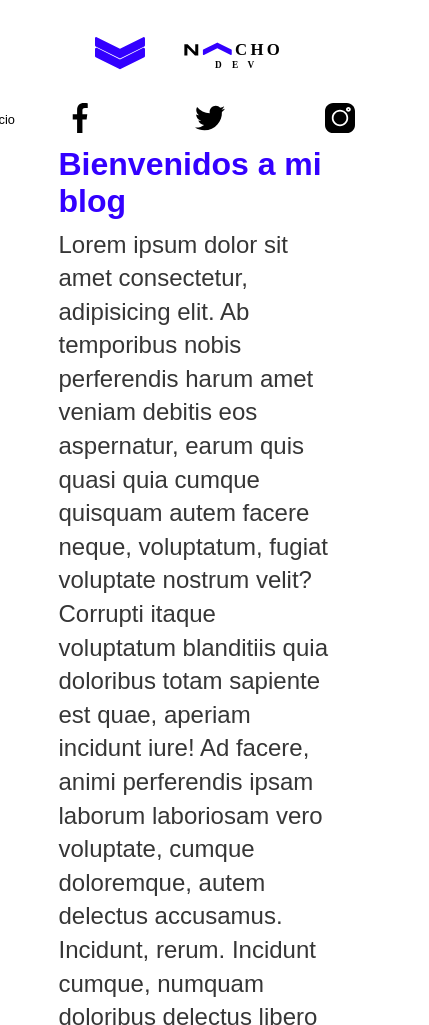
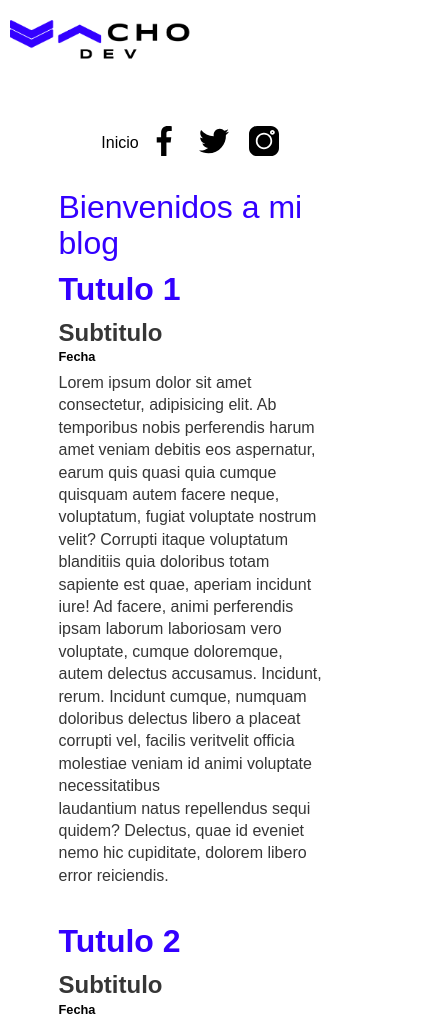
Before and after one commit to Josszar/NachoDev, a plain HTML site: page blog.html in a window 390 px wide. Shown: the top 1025 px of the page, 429 px wide, since content can reach past the window. Drawn offline with Linux system fonts and the light colour scheme.

Commit message:
Se agrega blog preliminar en responsive

```diff
--- a/assets/css/mainblog.css
+++ b/assets/css/mainblog.css
@@ -19,22 +19,20 @@ color: black;
 
 nav {
 font-family: 'Poppins', sans-serif;
-font-size: 150%;
+font-size: 100%;
 display: flex;
-justify-content: space-around;
-align-items: center;
-margin-top: 2%;
+flex-direction: column;
 }
 
 #logo{
-width: 400px;
-padding-top: 3%;
+width: 250px;
+margin-bottom: 20px;
 }
 
 img{
-padding: 0 50px 0 50px;
+padding: 0 10px 0 10px;
+align-items: center;
 }
-
 
 .socialmedia1 {
 display: flex;
@@ -43,7 +41,16 @@ align-items: center;
 }
 
 
+.blog{
+font-family: 'Poppins', sans-serif;
+font-size: 1.7em;
+text-align: left;
+width: 70%;
+margin: 10%;
+ color: #3300FF;
 
+
+}
 
 
 
@@ -89,14 +96,20 @@ margin: 0;
 box-sizing: 0;
 }
 
+img{
+padding: 0 10px 0 10px;
+align-items: center;
+}
+
 #logo{
 width: 200px;
+
 }
 
 
 nav {
 font-family: 'Poppins', sans-serif;
-font-size: 80%;
+font-size: 1em;
 display: flex;
 flex-direction: column;
 
@@ -106,6 +119,7 @@ flex-direction: column;
 
 .logo {
 padding: 20px 0 20px 0;
+
 }
 
 .socialmedia1 {
@@ -113,6 +127,10 @@ display: flex;
 justify-content: center;
 align-items: center;
 padding: 10px 0 10px 0;
+}
+
+.iconosocialmedia{
+  padding: 10px 0 10px 0;
 }
 
 a:link, a:visited, a:active {
@@ -131,6 +149,54 @@ color: black;
   padding-bottom: 3%;
 }
 
+
+.blog{
+  color: #3300FF ;
+  font-family: 'Poppins', sans-serif;
+  text-align: left;
+  padding-left: 15%;
+  padding-right: 15%;
+  margin: 10px 0 10px 0 ;
+  font-size: 2.0em;
+  line-height : 1.1em;
+
+}
+
+.title{
+font-size: 2em;
+width: 80%;
+align-items: left;
+font-family: 'Poppins', sans-serif;
+  text-align: left;
+  padding-left: 15%;
+  padding-right: 15%;
+
+
+}
+
+.subtitle{
+font-size: 1.5em;
+width: 80%;
+align-items: left;
+font-family: 'Poppins', sans-serif;
+  text-align: left;
+  padding-left: 15%;
+  padding-right: 15%;
+
+}
+
+.fecha{
+font-size: .8em;
+width: 80%;
+align-items: left;
+font-family: 'Poppins', sans-serif;
+  text-align: left;
+  padding-left: 15%;
+  padding-right: 15%;
+
+
+}
+
 .parrafo{
   color: #363636 ;
   font-family: 'Poppins', sans-serif;
@@ -143,5 +209,4 @@ color: black;
 }
 
 
-
 }
--- a/blog.html
+++ b/blog.html
@@ -13,7 +13,7 @@
   <nav>
 
     <div class="logo">
-      <img id="logo" src="assets/img/Nachodev.svg" alt=" Logo Nacho">
+      <img id="logo" src="assets/img/NachoDEV.png" alt=" Logo Nacho">
     </div>
 
     <div class="socialmedia1">
@@ -23,18 +23,25 @@
       -->
 
       <a href="index.html">Inicio</a>
-      <a href=" https://www.facebook.com/Nacho-Dev-101661748263290" class="iconosocialmedia"><img
-          src="assets/img/facebook.svg" alt="Icono facebook" height="30px"></a>
-      <a href="https://twitter.com/NachoDev3"><img src="assets/img/twitter.svg" alt="icono twitter" height="30px"></a>
-      <a href="https://www.instagram.com/nachodev3"><img src="assets/img/instagram.svg" alt="icono instragram"
-          height="30px"></a>
+      <a href=" https://www.facebook.com/Nacho-Dev-101661748263290" class="iconosocialmedia" class="socialmedia"><img
+          src="assets/img/facebook.svg" alt="Icono facebook" height="30px" class="socialmedia"></a>
+      <a href="https://twitter.com/NachoDev3"><img src="assets/img/twitter.svg" alt="icono twitter" height="30px"
+          class="socialmedia"></a>
+      <a href="https://www.instagram.com/nachodev3" class="socialmedia"><img src="assets/img/instagram.svg"
+          alt="icono instragram" height="30px"></a>
     </div>
   </nav>
 
+  <p class="blog">Bienvenidos a mi blog</p>
+
 
   <article>
-    <h1 class="title">Bienvenidos a mi blog</h1>
-    <p class="subtitle">Lorem ipsum dolor sit amet consectetur, adipisicing elit. Ab temporibus nobis perferendis harum
+
+
+    <h1 class="title">Tutulo 1</h1>
+    <h2 class="subtitle">Subtitulo</h2>
+    <h3 class="fecha">Fecha</h3>
+    <p class="parrafo">Lorem ipsum dolor sit amet consectetur, adipisicing elit. Ab temporibus nobis perferendis harum
       amet veniam
       debitis eos aspernatur, earum quis quasi quia cumque quisquam autem facere neque, voluptatum, fugiat voluptate
       nostrum velit? Corrupti itaque voluptatum blanditiis quia doloribus totam sapiente est quae, aperiam incidunt
@@ -42,16 +49,18 @@
       accusamus. Incidunt, rerum. Incidunt cumque, numquam doloribus delectus libero a placeat corrupti vel, facilis
       veritvelit officia molestiae veniam id animi voluptate necessitatibus <br>
       laudantium natus repellendus sequi quidem? Delectus, quae id eveniet nemo hic cupiditate, dolorem libero error
-      reiciendis, mendis quam autem, cupiditate sapiente, corporis voluptatem illo eum eaque voluptatum
-      soluta. Velit, soluta quasi. Rerum, quis quasi error, harum iste suscipit reprehenderit enim ut incidunt at ipsa!
-      Optio, est. Quos ea rem saepe? Laboriosam rem consequuntur est.</p>
+      reiciendis.</p>
+
+    <br>
+    <br>
 
   </article>
 
   <article>
-
-    <h1 class="title">Entrada 2</h1>
-    <p class="subtitle">Lorem ipsum dolor sit amet consectetur adipisicing elit. Voluptates ea maiores illo accusantium
+    <h1 class="title">Tutulo 2</h1>
+    <h2 class="subtitle">Subtitulo</h2>
+    <h3 class="fecha">Fecha</h3>
+    <p class="parrafo">Lorem ipsum dolor sit amet consectetur adipisicing elit. Voluptates ea maiores illo accusantium
       sit suscipit
       inventore omnis. Cupiditate, autem pariatur! Quidem labore ratione perspiciatis? Nulla debitis voluptas minima
       delectus modi pariatur minus excepturi provident nemo, placeat recusandae, repellat labore. Illo quia quibusdam
@@ -65,6 +74,9 @@
 
   </article>
 
+  <br>
+  <br>
+
 </body>
 
 </html>
```
Also changed, not shown: index.html (+1 -1 lines).
